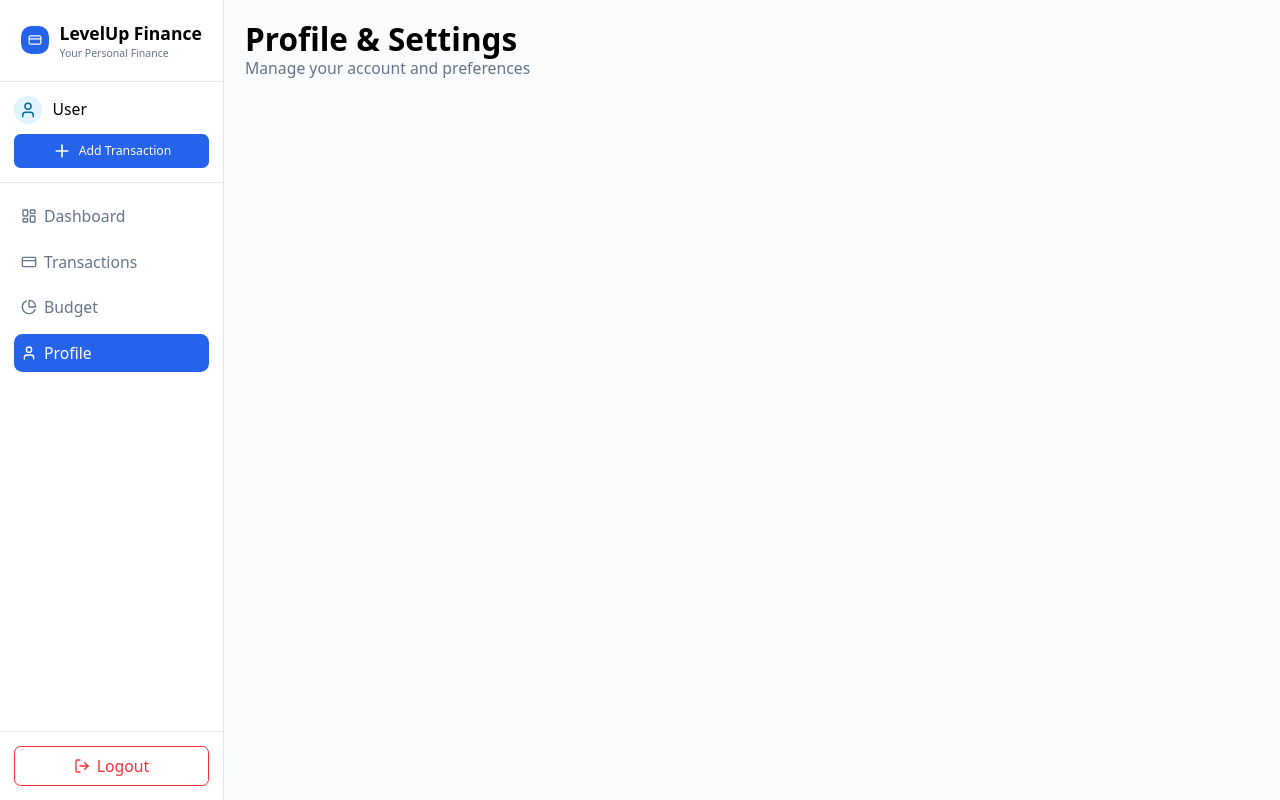
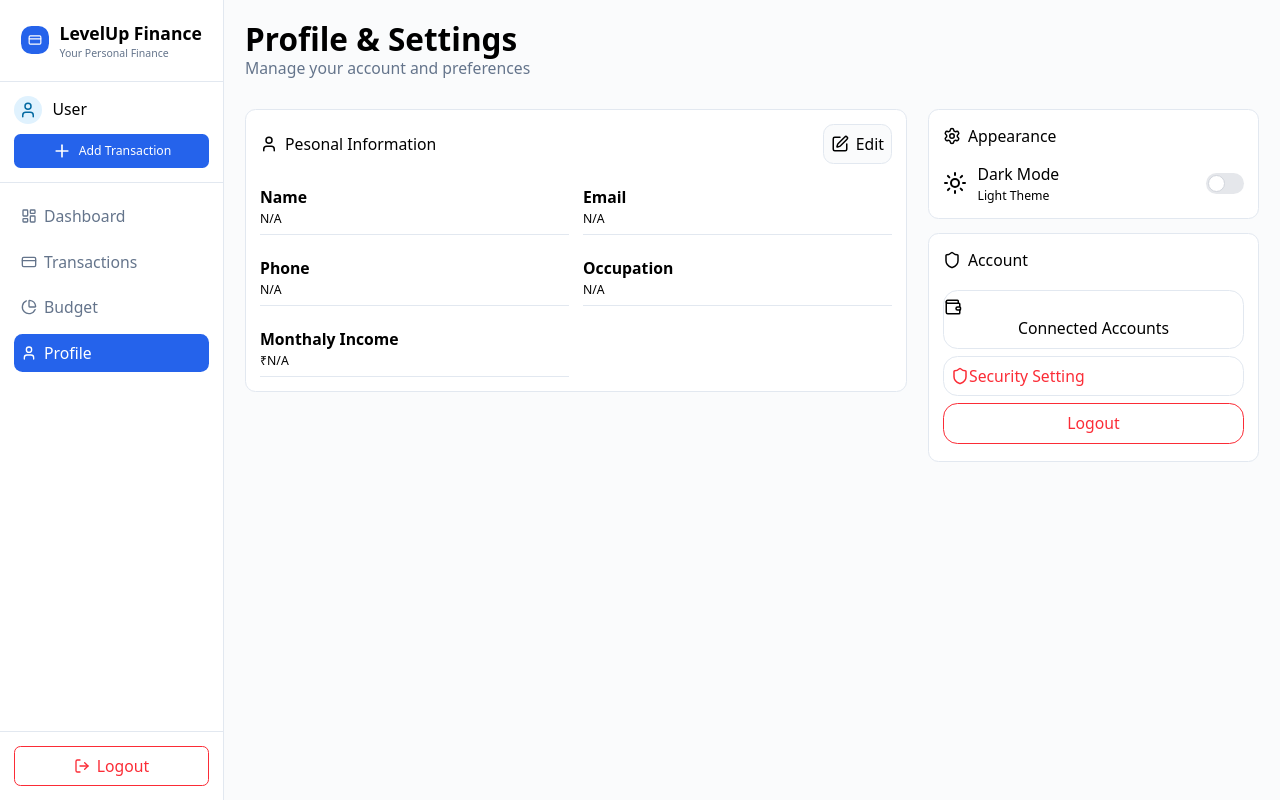
Before and after one commit to AkshatRaval/LevelUp-Finance-Personal-Finance-App, a React (Vite) app: page /dashboard/profile in a window 1280 px wide. Built offline with nearby package versions, Linux system fonts and the light colour scheme; no server answers; the database is empty; sample sign-in values are in the browser's storage.

Commit message:
Made Profile Page

```diff
--- /dev/null
+++ b/src/components/EditingProfile.jsx
@@ -0,0 +1,9 @@
+import React from 'react'
+
+const EditingProfile = () => {
+  return (
+    <div>EditingProfile</div>
+  )
+}
+
+export default EditingProfile
--- a/src/components/Sidebar.jsx
+++ b/src/components/Sidebar.jsx
@@ -51,6 +51,7 @@ const Sidebar = () => {
     const handleLogout = async () => {
         try {
             await signOut(auth);
+            localStorage.removeItem("token");
             console.log("User signed out successfully!");
             navigate('/'); // Redirect to homepage without a full reload
         } catch (error) {
--- a/src/pages/Dashboard.jsx
+++ b/src/pages/Dashboard.jsx
@@ -53,10 +53,6 @@ const Dashboard = () => {
     };
     fetchUserData();
   }, [currentUser]);
-
-  // const highorlowFromLastMonth = () => {
-
-  // }
 
   const currentBalance = userData?.balance ?? 0;
   const monthlyIncome = userData?.income ?? 0;
--- a/src/pages/Profile.jsx
+++ b/src/pages/Profile.jsx
@@ -1,13 +1,88 @@
-import React from 'react'
+import { Edit, Moon, Settings, Shield, Sun, User, Wallet } from 'lucide-react'
+import React, { useState } from 'react'
+import { useAuth } from '../contexts/AuthContexts'
+import { useUserData } from '../utils/useUserData'
 
 const Profile = () => {
+
+    const [isEditing, setIsEditing] = useState(false)
+    const [isDark, setIsDark] = useState(false)
+    const { userData } = useUserData();
+    console.log("User Data:", userData);
+    const toggleEdit = () => {
+        setIsEditing(!isEditing)
+    }
+    const toggleDark = () => {
+        setIsDark(!isDark)
+    }
+
+
     return (
-        <div>
+        <div className='w-full'>
             <div>
                 <h1 className='text-4xl font-bold '>Profile & Settings</h1>
                 <p className='text-lg text-muted-foreground'>Manage your account and preferences</p>
             </div>
-        </div>
+            <div className='flex w-full mt-4 gap-6'>
+                <div className='w-full'>
+                    <div className='border border-border bg-white rounded-lg p-4 mt-4 '>
+                        <div className='flex justify-between items-center mb-4'>
+                            <p className='flex items-center gap-2 text-lg'><User size={18} />Pesonal Information</p>
+                            <button className='flex items-center gap-2 text-lg border border-border bg-background p-2 rounded-lg hover:text-accent-foreground hover:bg-accent'> <Edit size={18} />Edit</button>
+                        </div>
+                        <div>
+                            <div className='grid grid-cols-1 md:grid-cols-2 gap-4'>
+                                <div className='border-b border-border py-2'>
+                                    <p className='text-lg font-semibold'>Name</p>
+                                    <p className='text-sm'>{userData?.name || 'N/A'}</p>
+                                </div>
+                                <div className='border-b border-border py-2'>
+                                    <p className='text-lg font-semibold'>Email</p>
+                                    <p className='text-sm'>{userData?.email || 'N/A'}</p>
+                                </div>
+                                <div className='border-b border-border py-2'>
+                                    <p className='text-lg font-semibold'>Phone</p>
+                                    <p className='text-sm '>{userData?.phone || 'N/A'}</p>
+                                </div>
+                                <div className='border-b border-border py-2'>
+                                    <p className='text-lg font-semibold'>Occupation</p>
+                                    <p className='text-sm '>{userData?.occupation || 'N/A'}</p>
+                                </div>
+                                <div className='border-b border-border py-2'>
+                                    <p className='text-lg font-semibold'>Monthaly Income</p>
+                                    <p className='text-sm '>₹{userData?.income || 'N/A'}</p>
+                                </div>
+                            </div>
+                        </div>
+                    </div>
+                </div>
+                <div className='w-[50%]'>
+                    <div className='border border-border bg-white rounded-lg p-4 mt-4 min-w-[20%]'>
+                        <h1 className='flex items-center gap-2 mb-4 text-lg' ><Settings size={18} />Appearance</h1>
+                        <div className='flex items-center gap-3 mt-4'>
+                            {isDark ? <Moon /> : <Sun />}
+                            <div className='flex-1 flex flex-col'>
+                                <h1 className='text-lg'>Dark Mode</h1>
+                                {isDark ? <p className='text-sm'>Dark Theme</p> : <p className='text-sm'>Light Theme</p>}
+                            </div>
+                            <label class="inline-flex items-center cursor-pointer">
+                                <input type="checkbox" value="" class="sr-only peer" />
+                                <div class="relative w-11 h-6 bg-gray-200 peer-focus:outline-none peer-focus:ring-4 peer-focus:ring-blue-300 dark:peer-focus:ring-blue-800 rounded-full peer dark:bg-gray-700 peer-checked:after:translate-x-full rtl:peer-checked:after:-translate-x-full peer-checked:after:border-white after:content-[''] after:absolute after:top-[2px] after:start-[2px] after:bg-white after:border-gray-300 after:border after:rounded-full after:h-5 after:w-5 after:transition-all dark:border-gray-600 peer-checked:bg-blue-600 dark:peer-checked:bg-blue-600"></div>
+                            </label>
+
+                        </div>
+                    </div>
+                    <div className='border border-border bg-white rounded-lg p-4 mt-4 min-w-[20%]'>
+                        <h1 className='flex items-center gap-2 mb-4 text-lg' ><Shield size={18} />Account</h1>
+                        <button className='w-full my-1 hover:bg-accent text-lg hover:text-accent-foreground py-2 rounded-xl border border-border transition-all '><Wallet size={18} />Connected Accounts</button>
+                        <button className='w-full my-1 flex items-center hover:bg-accent text-lg hover:text-accent-foreground text-red-500 py-2 rounded-xl border border-border transition-all px-2'><Shield size={18} />Security Setting</button>
+                        <button className='w-full my-1 hover:bg-red-500 text-lg hover:text-white text-red-500 py-2 rounded-xl border border-red-500 transition-all'>Logout</button>
+                    </div>
+
+                </div>
+            </div>
+
+        </div >
     )
 }
 
--- /dev/null
+++ b/src/utils/useUserData.js
@@ -0,0 +1,44 @@
+// src/hooks/useUserData.js
+
+import { useState, useEffect } from 'react';
+import { doc, getDoc } from 'firebase/firestore';
+import { db } from '../firebase';
+import { useAuth } from '../contexts/AuthContexts';
+
+export const useUserData = () => {
+    const { currentUser } = useAuth();
+    const [userData, setUserData] = useState(null);
+    const [loading, setLoading] = useState(true);
+    const [error, setError] = useState(null);
+
+    useEffect(() => {
+        // We don't want to run the fetch if there's no user.
+        if (!currentUser?.uid) {
+            setLoading(false);
+            return;
+        }
+
+        const fetchUserData = async () => {
+            const userDocRef = doc(db, "users", currentUser.uid);
+            try {
+                const userDocSnap = await getDoc(userDocRef);
+                if (userDocSnap.exists()) {
+                    setUserData(userDocSnap.data());
+                } else {
+                    console.log("No such user document!");
+                    setError("User profile not found.");
+                }
+            } catch (err) {
+                console.error("Error fetching user document:", err);
+                setError("Failed to fetch user data.");
+            } finally {
+                setLoading(false); // This runs regardless of success or failure
+            }
+        };
+
+        fetchUserData();
+    }, [currentUser]); // Re-run the effect if the currentUser changes
+
+    // Return the data, loading state, and error state for the component to use
+    return { userData, loading, error };
+};
```
